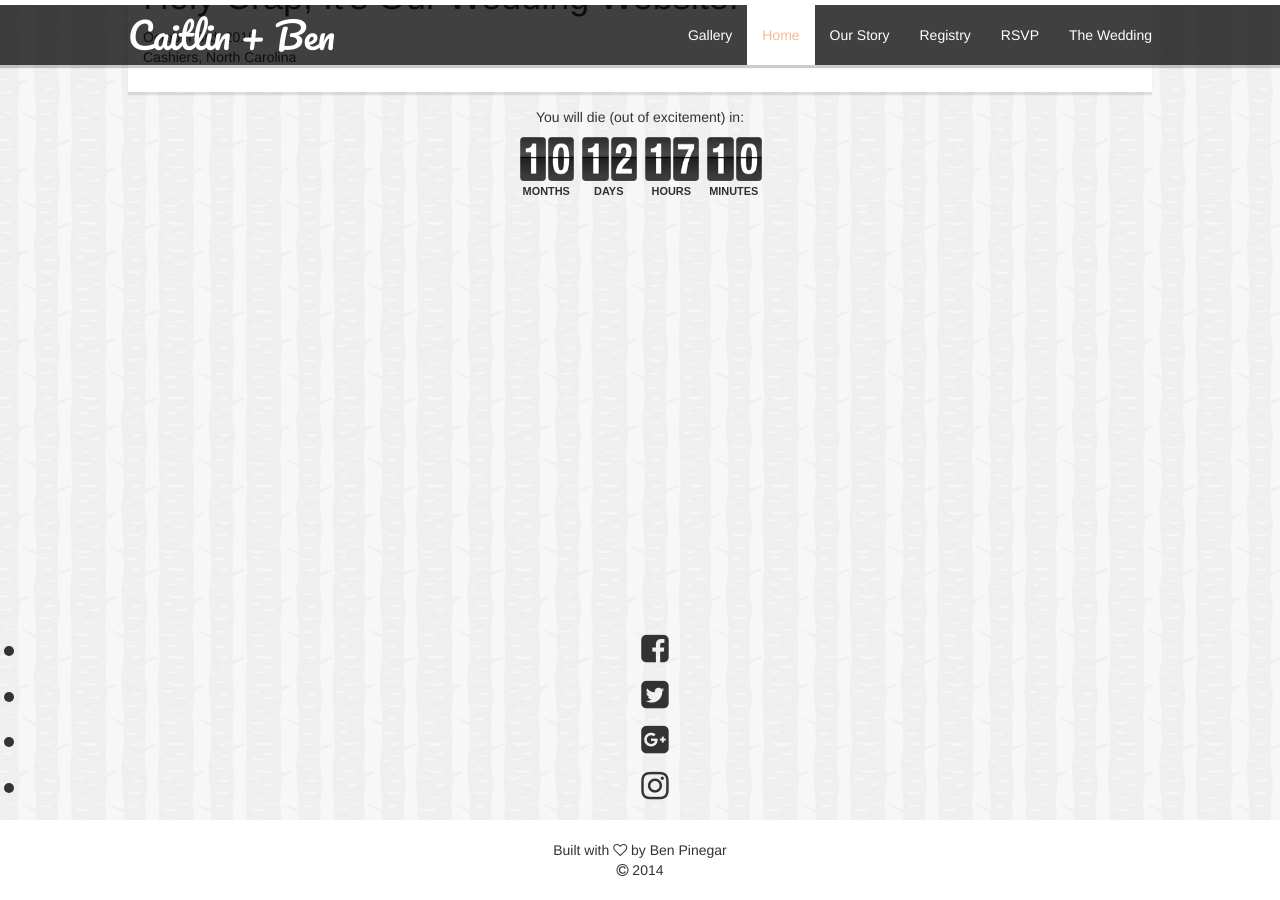
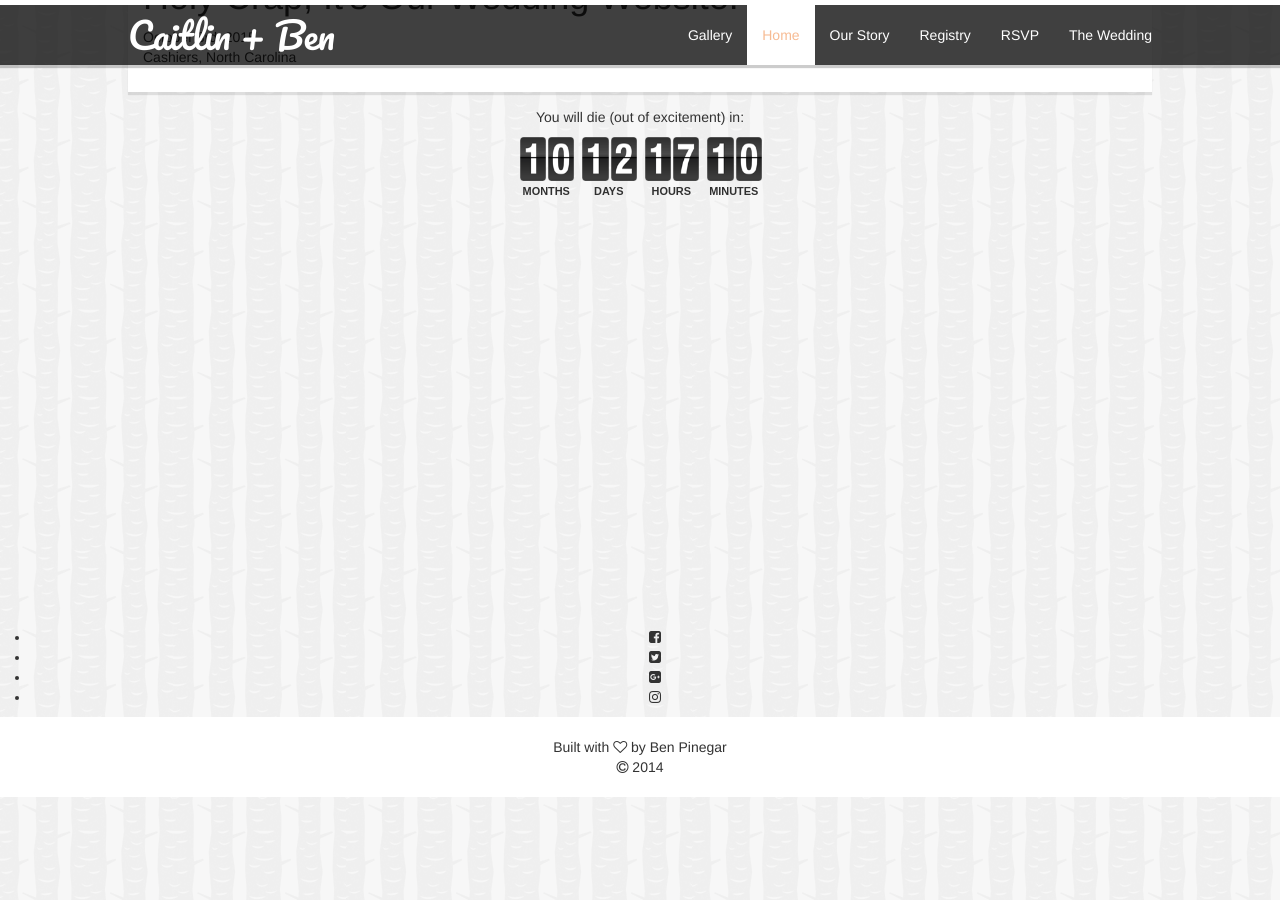
Before and after one commit to bpinegar/bpinegar.github.io, a Jekyll site: the page built from index.html, in a window 1280 px wide and 900 px high, scrolled down 138 px. Built offline with Jekyll 4.4.1, drawn with Linux system fonts in a browser that asks for light colours; nearby versions of some CDN libraries; after the commit the page ends 935 px from its top, so only the background shows below that.

Commit message:
Update _custom.scss

```diff
--- a/_sass/_custom.scss
+++ b/_sass/_custom.scss
@@ -19,7 +19,7 @@
   text-align: center;
   width: auto;
 }
-.footer-top .list-social {
+.footer-top .list-inline {
   font-size: 32px;
 }
 .footer-bottom {
```
